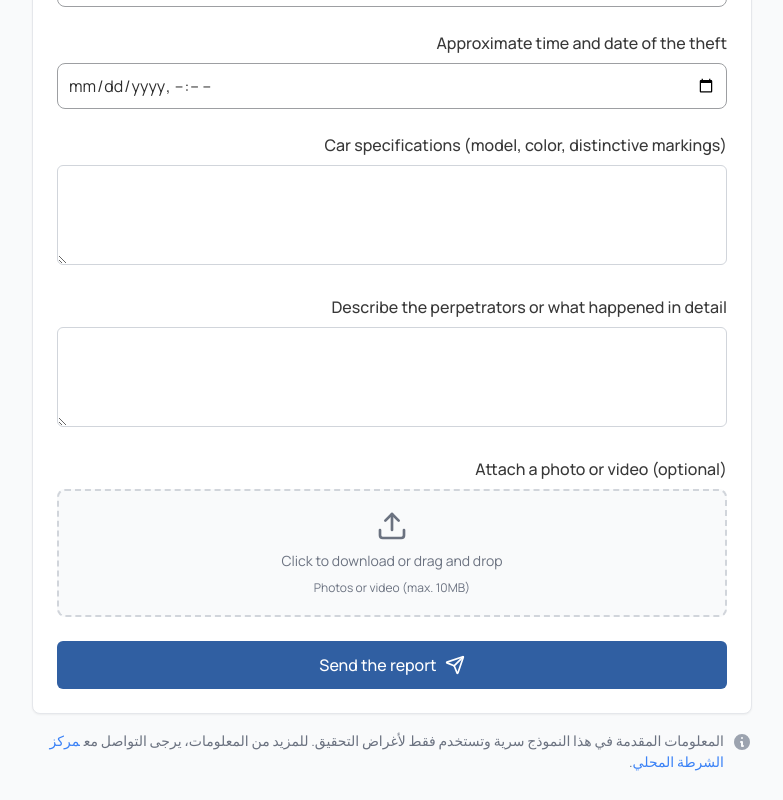
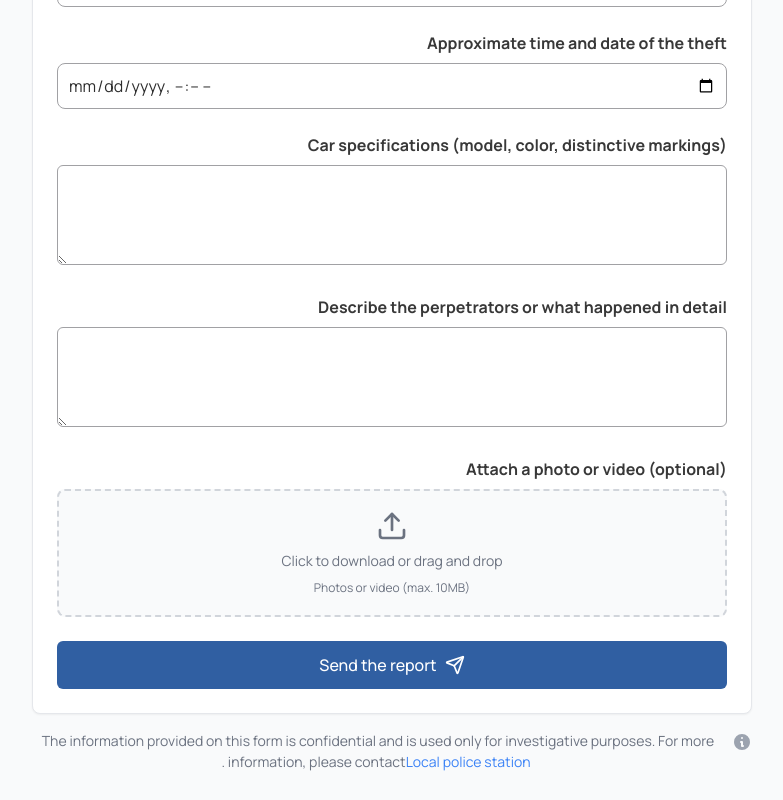
Before and after one commit to kareemtarekK/Graduationn, a React (Vite) app: page /reporttheft in a window 1280 px wide. Shown: the part 780-1580 px from the top of the page, without its empty margins (248-1031 px from the left). Built offline with nearby package versions, Linux system fonts and the light colour scheme.

Commit message:
blue -color

```diff
--- a/src/Components/Header/Header.jsx
+++ b/src/Components/Header/Header.jsx
@@ -68,11 +68,11 @@ export default function Header() {
           </li>
 
           <li>
-            <NavLink to={'/uv'}>Track Report</NavLink>
+            <NavLink to={'/trackreport'}>Track Report</NavLink>
           </li>
 
           <li>
-            <NavLink to={'/yyh'}>Appeaks</NavLink>
+            <NavLink to={'/Appeaks'}>Appeaks</NavLink>
           </li>
 
         </ul>
--- a/src/Pages/Checkplate/check.module.css
+++ b/src/Pages/Checkplate/check.module.css
@@ -69,8 +69,8 @@
   .checkButton {
     width: 100%;
     padding: 12px;
-    background-color: #2563eb;
     color: white;
+    background-color: var(--blue-color);
     border: none;
     border-radius: 4px;
     font-size: 14px;
--- a/src/Pages/ReportTheft/ReportTheft.jsx
+++ b/src/Pages/ReportTheft/ReportTheft.jsx
@@ -229,10 +229,9 @@ const ReportTheft = () => {
           </svg>
         </div>
         <p className={styles.disclaimerText}>
-          المعلومات المقدمة في هذا النموذج سرية وتستخدم فقط لأغراض التحقيق. للمزيد من المعلومات، يرجى التواصل مع
-          <a href="#" className={styles.disclaimerLink}>
-            مركز الشرطة المحلي
-          </a>
+        The information provided on this form is confidential and is used only for investigative purposes. For more information, please contact
+        <a href="#" className={styles.disclaimerLink}>
+        Local police station          </a>
           .
         </p>
       </div>
@@ -241,8 +240,8 @@ const ReportTheft = () => {
     {showToast && (
       <div className={styles.toast}>
         <div className={styles.toastContent}>
-          <div className={styles.toastTitle}>تم استلام البلاغ</div>
-          <div className={styles.toastDescription}>سنتواصل معك قريبًا</div>
+          <div className={styles.toastTitle}>The report has been received</div>
+          <div className={styles.toastDescription}>We will contact you soon</div>
         </div>
         <button className={styles.toastClose} onClick={() => setShowToast(false)}>
           <svg
--- a/src/Pages/ReportTheft/report.module.css
+++ b/src/Pages/ReportTheft/report.module.css
@@ -55,7 +55,7 @@
 
   .label {
     font-size: 1rem;
-    font-weight: 500;
+    font-weight: 700;
     margin-bottom: 0.5rem;
     color: var(--black-color-2);
   }
@@ -65,7 +65,7 @@
   }
 
   .input {
-    border: 1px solid #9d9fa2;
+    border: 1px solid #a1a1a4 ;
     font-size: 1rem;
     width: 100%;
     padding: 10px;
@@ -95,7 +95,7 @@
     width: 100%;
     min-height: 100px;
     padding: 0.5rem 0.75rem;
-    border: 1px solid #d1d5db;
+    border: 1px solid  #a1a1a4;
     border-radius: 0.375rem;
     font-size: 1rem;
     line-height: 1.5;
@@ -232,6 +232,8 @@
     display: flex;
     align-items: flex-start;
     margin-top: 1rem;
+    width: 100%;
+    text-align: center;
     font-size: 0.875rem;
     color: #6b7280;
   }
```
